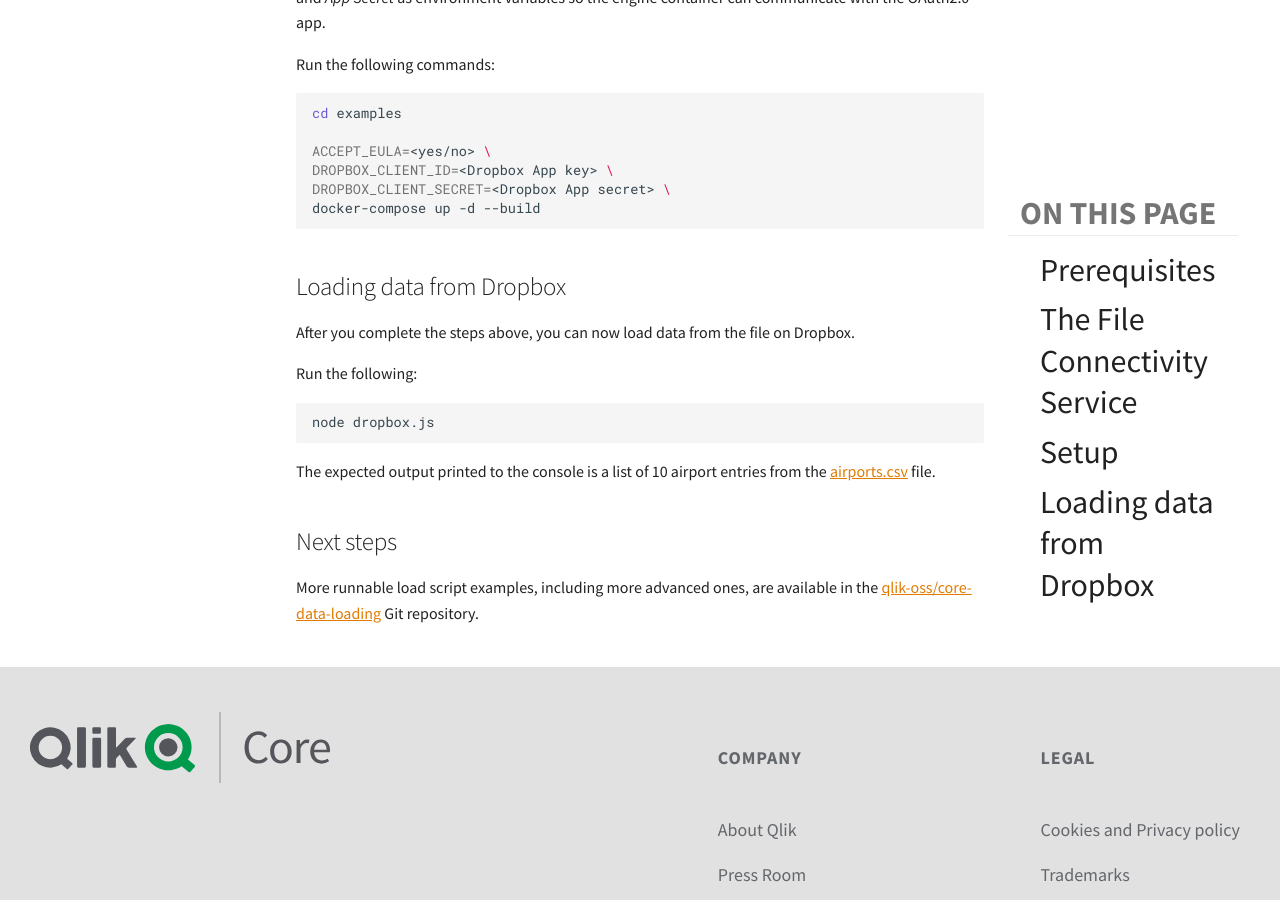
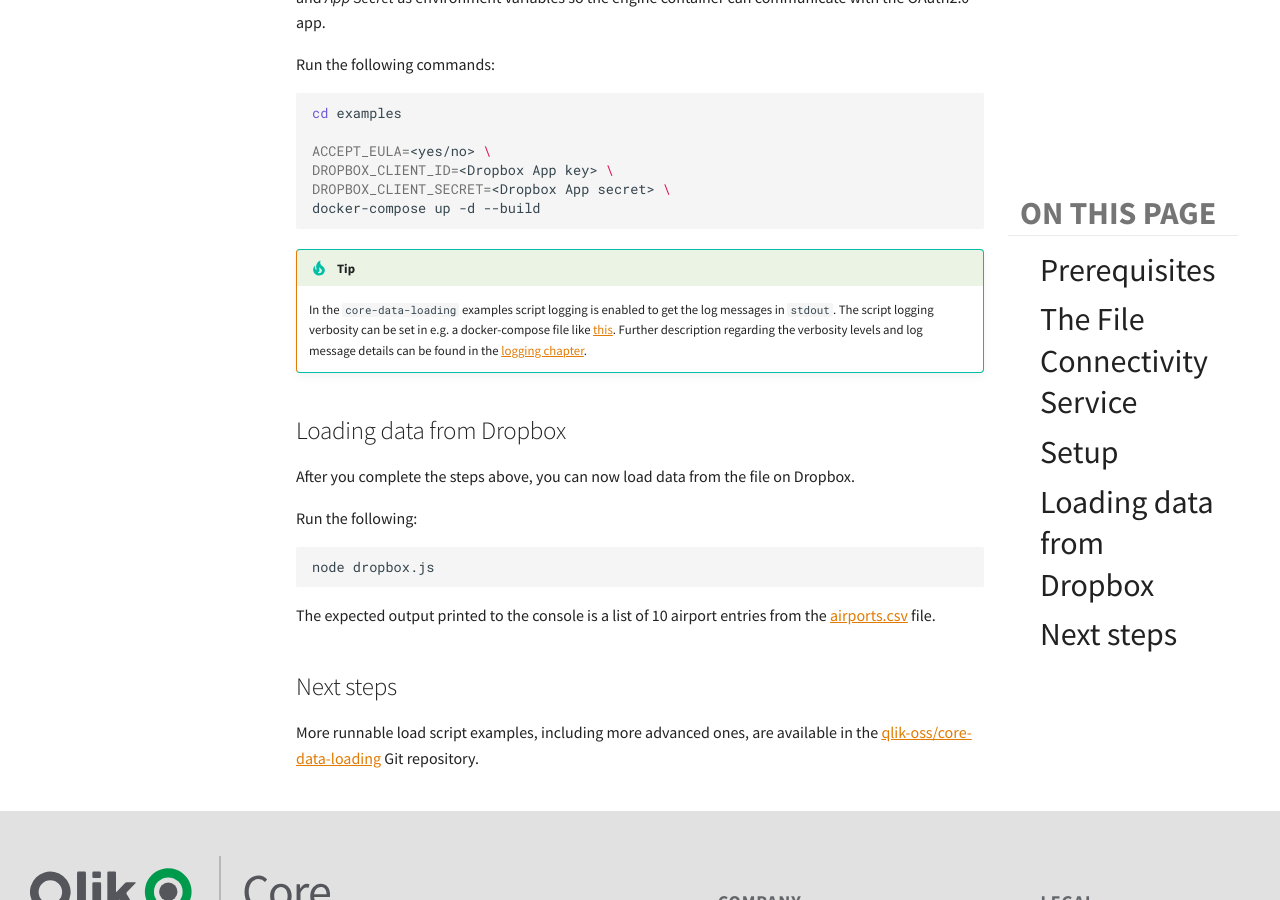
Before and after one commit to qlik-oss/core-website, an MkDocs documentation site: the page built from docs/tutorials/data-loading/remote-files.md, in a window 1280 px wide and 900 px high, scrolled down 1774 px. Built offline with MkDocs 1.6.1 and Material for MkDocs 9.7.7, drawn with Linux system fonts in a browser that asks for light colours; nearby versions of some CDN libraries; library files that are not in the unit come from our copies; comment, search, counter and statistics services are not loaded.

Commit message:
Add tip about the ScriptLogVerbosity in data loading tutorials

````diff
--- a/docs/tutorials/data-loading/remote-files.md
+++ b/docs/tutorials/data-loading/remote-files.md
@@ -72,6 +72,11 @@
 docker-compose up -d --build
 ```
 
+!!! Tip
+    In the `core-data-loading` examples script logging is enabled to get the log messages in `stdout`.
+    The script logging verbosity can be set in e.g. a docker-compose file like [this](https://github.com/qlik-oss/core-data-loading/blob/master/docker-compose.yml#L8).
+    Further description regarding the verbosity levels and log message details can be found in the [logging chapter](../../services/qix-engine/logging.md).
+
 ## Loading data from Dropbox
 
 After you complete the steps above, you can now load data from the file on Dropbox.
````
Also changed, not shown: docs/tutorials/data-loading/databases.md (+5 -0 lines), docs/tutorials/data-loading/local-files.md (+5 -0 lines).
